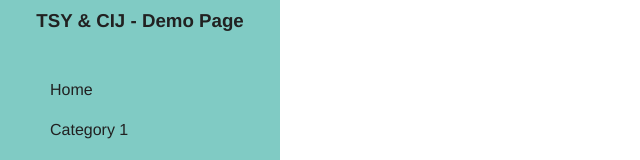
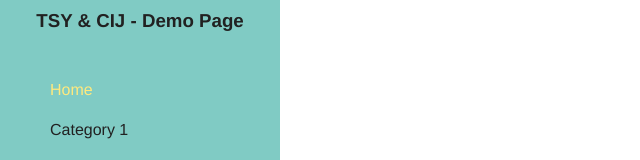
Before and after one commit to snoopy2199/my-life-map, a Vue app: page / in a window 1280 px wide. Shown: the part 264-424 px from the top of the page, without its empty margins (0-640 px from the left). Built offline with nearby package versions, Linux system fonts and the light colour scheme.

Commit message:
Add active style to menu item

```diff
--- a/src/components/Sidebar.vue
+++ b/src/components/Sidebar.vue
@@ -9,8 +9,9 @@
       {{config.title}}
     </h3>
     <div class="sidebar__menu">
-      <router-link class="item" to="/">Home</router-link>
-      <router-link class="item" v-for="category in categories" :to="category.route">
+      <router-link class="item" :class="{active: $route.path === '/'}" to="/">Home</router-link>
+      <router-link class="item" :class="{active: $route.path === category.route}"
+                   v-for="category in categories" :to="category.route">
         {{category.title}}
       </router-link>
     </div>
@@ -86,7 +87,7 @@ export default {
     text-decoration:none;
     color: $color-text-on-primary;
 
-    &:hover {
+    &:hover, &.active {
       color: $color-secondary-light;
     }
   }
```
